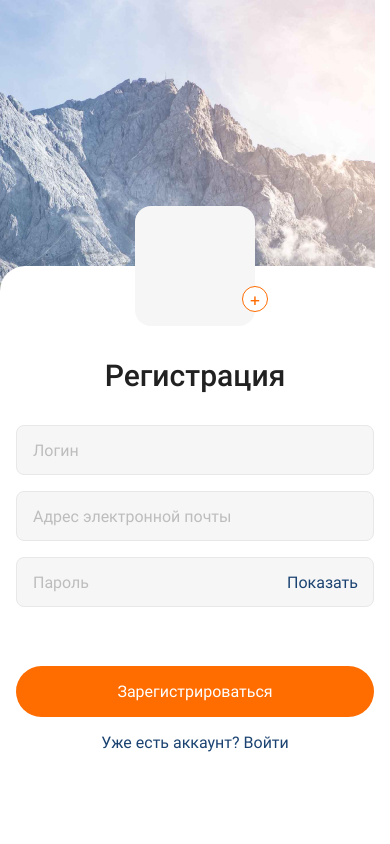
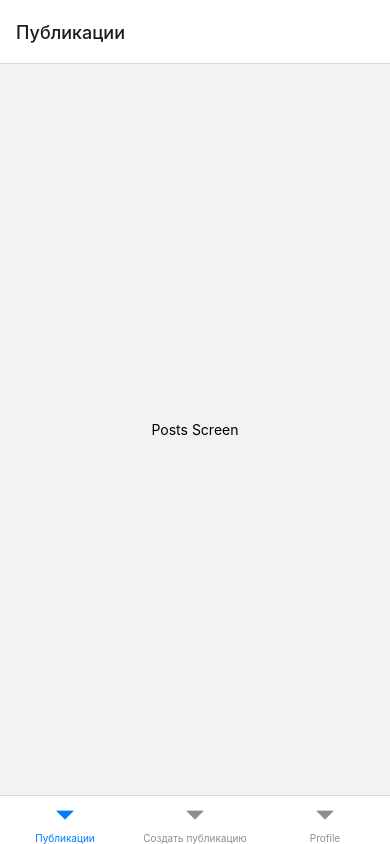
Before and after one commit to Dmytro80/rn-socials, a React Native app: screen /Home in a window 390 px wide. Built offline with nearby package versions, Linux system fonts and the light colour scheme.

Commit message:
create bottom-tab navigation

```diff
--- a/App.js
+++ b/App.js
@@ -1,37 +1,30 @@
-import React, { useCallback } from "react";
-import { StyleSheet, View } from "react-native";
-import RegistrationScreen from "./Screens/RegistrationScreen.jsx";
-import { useFonts } from "expo-font";
-import * as SplashScreen from "expo-splash-screen";
+import React, { useState } from "react";
 
-SplashScreen.preventAutoHideAsync();
+import * as Font from "expo-font";
+import AppLoading from "expo-app-loading";
+import { useRouter } from "./router";
+import { NavigationContainer } from "@react-navigation/native";
 
-export default function App() {
-  const [fontsLoaded] = useFonts({
+const loadApplication = async () => {
+  await Font.loadAsync({
     "Roboto-Medium": require("./assets/fonts/Roboto-Medium.ttf"),
     "Roboto-Regular": require("./assets/fonts/Roboto-Regular.ttf"),
   });
+};
 
-  const onLayoutRootView = useCallback(async () => {
-    if (fontsLoaded) {
-      await SplashScreen.hideAsync();
-    }
-  }, [fontsLoaded]);
+export default function App() {
+  const [isReady, setIsReady] = useState(false);
 
-  if (!fontsLoaded) {
-    return null;
+  const routing = useRouter(true);
+
+  if (!isReady) {
+    return (
+      <AppLoading
+        startAsync={loadApplication}
+        onFinish={() => setIsReady(true)}
+        onError={console.warn}
+      />
+    );
   }
-
-  return (
-    <View style={styles.container} onLayout={onLayoutRootView}>
-      <RegistrationScreen />
-    </View>
-  );
+  return <NavigationContainer>{routing}</NavigationContainer>;
 }
-
-const styles = StyleSheet.create({
-  container: {
-    flex: 1,
-    backgroundColor: "#fff",
-  },
-});
--- a/Screens/LoginScreen.jsx
+++ b/Screens/auth/LoginScreen.js
@@ -21,7 +21,7 @@ const initialFocusState = {
   password: false,
 };
 
-export default function LoginScreen() {
+export default function LoginScreen({ navigation }) {
   const [state, setState] = useState(initialState);
   const [isShowPassword, setIsShowPassword] = useState(true);
   const [isShowKeybord, setIsShowKeybord] = useState(false);
@@ -61,7 +61,7 @@ export default function LoginScreen() {
       <View style={styles.container}>
         <ImageBackground
           style={styles.image}
-          source={require("../assets/images/photo-bg.jpg")}
+          source={require("../../assets/images/photo-bg.jpg")}
         >
           <View style={styles.box}>
             <View style={styles.avatarBox}>
@@ -126,7 +126,10 @@ export default function LoginScreen() {
               >
                 <Text style={styles.titleBtn}>Войти</Text>
               </TouchableOpacity>
-              <Text style={styles.textLink}>
+              <Text
+                style={styles.textLink}
+                onPress={() => navigation.navigate("Registration")}
+              >
                 Нет аккаунта? Зарегистрироваться
               </Text>
             </View>
--- a/Screens/RegistrationScreen.jsx
+++ b/Screens/auth/RegistrationScreen.js
@@ -23,7 +23,7 @@ const initialFocusState = {
   password: false,
 };
 
-export default function RegistrationScreen() {
+export default function RegistrationScreen({ navigation }) {
   const [state, setState] = useState(initialState);
   const [isShowPassword, setIsShowPassword] = useState(true);
   const [isShowKeybord, setIsShowKeybord] = useState(false);
@@ -63,7 +63,7 @@ export default function RegistrationScreen() {
       <View style={styles.container}>
         <ImageBackground
           style={styles.image}
-          source={require("../assets/images/photo-bg.jpg")}
+          source={require("../../assets/images/photo-bg.jpg")}
         >
           <View style={styles.box}>
             <View style={styles.avatarBox}>
@@ -144,7 +144,12 @@ export default function RegistrationScreen() {
               >
                 <Text style={styles.titleBtn}>Зарегистрироваться</Text>
               </TouchableOpacity>
-              <Text style={styles.textLink}>Уже есть аккаунт? Войти</Text>
+              <Text
+                style={styles.textLink}
+                onPress={() => navigation.navigate("Login")}
+              >
+                Уже есть аккаунт? Войти
+              </Text>
             </View>
           </View>
         </ImageBackground>
--- /dev/null
+++ b/Screens/mainScreen/CreatePostsScreen.js
@@ -0,0 +1,18 @@
+import React from "react";
+import { View, Text, StyleSheet } from "react-native";
+
+export default function CreatePostsScreen() {
+  return (
+    <View style={styles.container}>
+      <Text>Create Posts Screen</Text>
+    </View>
+  );
+}
+
+const styles = StyleSheet.create({
+  container: {
+    flex: 1,
+    alignItems: "center",
+    justifyContent: "center",
+  },
+});
--- /dev/null
+++ b/Screens/mainScreen/Home.js
@@ -0,0 +1,21 @@
+import React from "react";
+import { createBottomTabNavigator } from "@react-navigation/bottom-tabs";
+import PostsScreen from "./PostsScreen";
+import CreatePostsScreen from "./CreatePostsScreen";
+import ProfileScreen from "./ProfileScreen";
+
+const Tab = createBottomTabNavigator();
+
+export default function Home() {
+  return (
+    <Tab.Navigator>
+      <Tab.Screen name="Публикации" component={PostsScreen} />
+      <Tab.Screen name="Создать публикацию" component={CreatePostsScreen} />
+      <Tab.Screen
+        name="Profile"
+        component={ProfileScreen}
+        options={{ headerShown: false }}
+      />
+    </Tab.Navigator>
+  );
+}
--- /dev/null
+++ b/Screens/mainScreen/PostsScreen.js
@@ -0,0 +1,18 @@
+import React from "react";
+import { View, Text, StyleSheet } from "react-native";
+
+export default function PostsScreen() {
+  return (
+    <View style={styles.container}>
+      <Text>Posts Screen</Text>
+    </View>
+  );
+}
+
+const styles = StyleSheet.create({
+  container: {
+    flex: 1,
+    alignItems: "center",
+    justifyContent: "center",
+  },
+});
--- /dev/null
+++ b/Screens/mainScreen/ProfileScreen.js
@@ -0,0 +1,18 @@
+import React from "react";
+import { View, Text, StyleSheet } from "react-native";
+
+export default function ProfileScreen() {
+  return (
+    <View style={styles.container}>
+      <Text>Profile Screen</Text>
+    </View>
+  );
+}
+
+const styles = StyleSheet.create({
+  container: {
+    flex: 1,
+    alignItems: "center",
+    justifyContent: "center",
+  },
+});
--- /dev/null
+++ b/router.js
@@ -0,0 +1,36 @@
+import React from "react";
+import { createStackNavigator } from "@react-navigation/stack";
+import RegistrationScreen from "./Screens/auth/RegistrationScreen";
+import LoginScreen from "./Screens/auth/LoginScreen";
+import Home from "./Screens/mainScreen/Home";
+
+const MainStack = createStackNavigator();
+
+export const useRouter = (isAuth) => {
+  if (!isAuth) {
+    return (
+      <MainStack.Navigator>
+        <MainStack.Screen
+          options={{ headerShown: false }}
+          name="Login"
+          component={LoginScreen}
+        />
+        <MainStack.Screen
+          options={{ headerShown: false }}
+          name="Registration"
+          component={RegistrationScreen}
+        />
+      </MainStack.Navigator>
+    );
+  }
+
+  return (
+    <MainStack.Navigator>
+      <MainStack.Screen
+        name="Home"
+        component={Home}
+        options={{ headerShown: false }}
+      />
+    </MainStack.Navigator>
+  );
+};
```
Also changed, not shown: Screens/mainScreen/CommentsScreen.js (added, +18 -0 lines), Screens/mainScreen/MapScreen.js (added, +18 -0 lines), package.json (+11 -3 lines), 1 other file (tests, documents, lock files or other folders).
